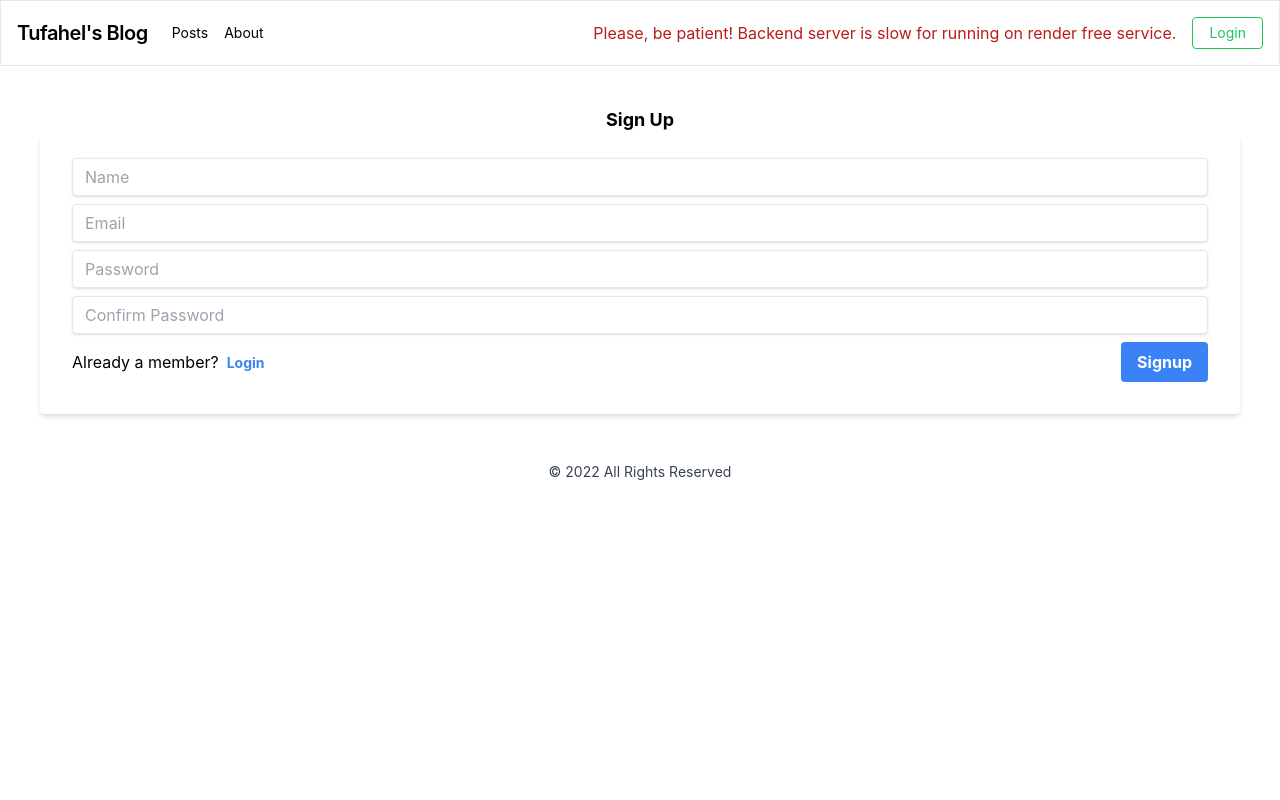
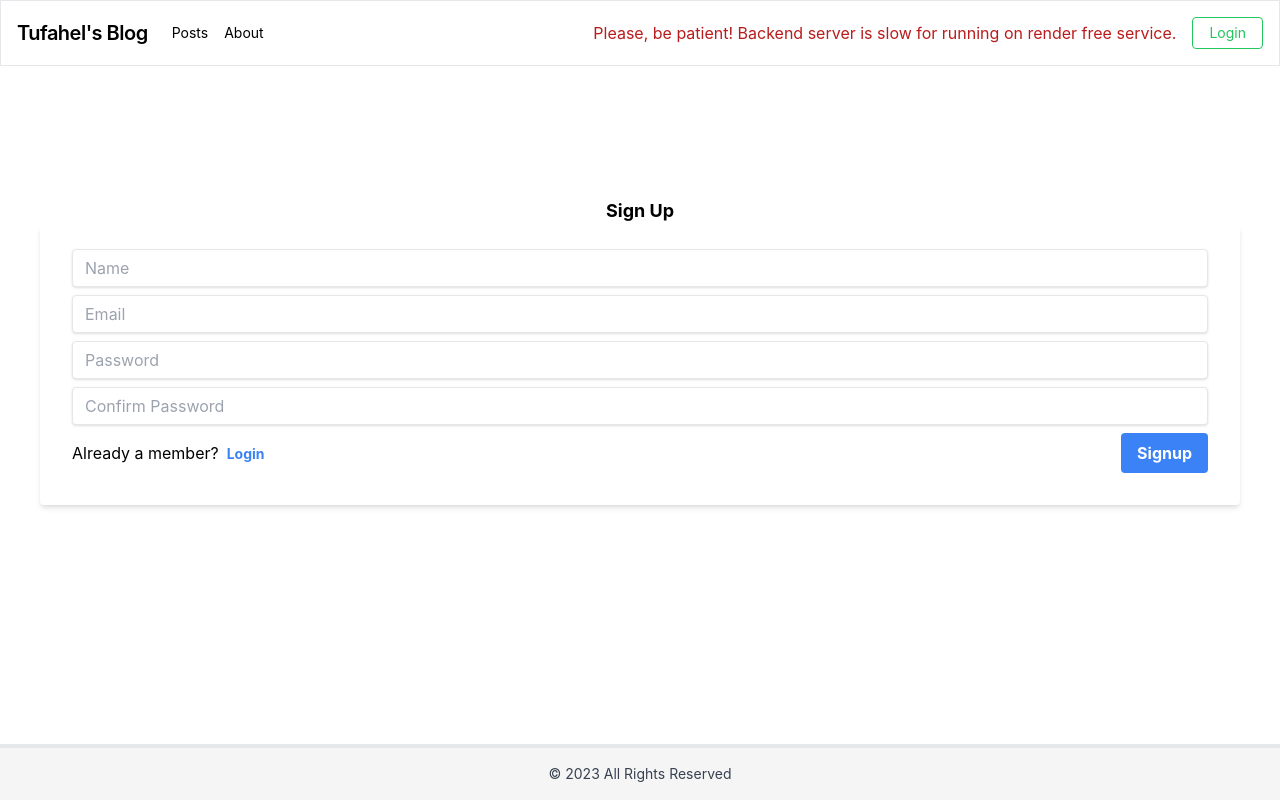
Before and after one commit to Tufahel/blog-app-front-end, a React (Create React App) app: page /signup in a window 1280 px wide. Built offline with nearby package versions, Linux system fonts and the light colour scheme.

Commit message:
Footer set to bottom

```diff
--- a/src/App.js
+++ b/src/App.js
@@ -16,7 +16,7 @@ import User from './components/User';
 
 function App() {
   return (
-    <div>
+    <div className="flex flex-col h-screen justify-between">
       <BrowserRouter>
         <Navigation />
         <Routes>
@@ -45,8 +45,8 @@ function App() {
           pauseOnHover
         />
       </aside>
-      <footer className="py-2 text-sm text-gray-700 text-center">
-        <p>&#169; 2022 All Rights Reserved</p>
+      <footer className="bg-neutral-100 text-sm text-gray-700 text-center pt-4 pb-4 border-t-4">
+        <p>&#169; 2023 All Rights Reserved</p>
       </footer>
     </div>
   );
--- a/src/components/Post/LatestPost.js
+++ b/src/components/Post/LatestPost.js
@@ -18,17 +18,17 @@ const LatestPost = () => {
       <h2 className="ml-6 text-3xl font-bold">Latest Post</h2>
       {latestPost?.map((post) => (
         <div className="flex flex-col ml-6 mt-2 pb-4 space-x-12 border-b-2 mr-2" key={maxId}>
-          <img className="rounded object-cover h-56" src={post.image} alt="img" />
-          <div className="flex flex-col justify-center items-center border-b-3">
-            <h4 className="font-medium text-lg text-4xl text-center">
+          <img className="rounded object-cover h-56 mb-2" src={post.image} alt="img" />
+          <div className="flex flex-col justify-center items-center border-b-3 mb-2">
+            <h4 className="font-medium text-lg text-4xl text-center mb-2">
               {post.title}
             </h4>
-            <div className="flex">
+            <div className="flex mb-2">
               <p className="lg:w-96 w-80 truncate">{post.text}</p>
               <NavLink to="/postdetails"><button className="text-green-500" type="button" onClick={() => setPostId(post.post_id)}>more</button></NavLink>
             </div>
             <LikeCommentCount id={post.post_id} />
-            <div>
+            <div className="mt-2">
               Author:
               {' '}
               <div className="inline text-red-500"><User id={post.user_id} /></div>
```
